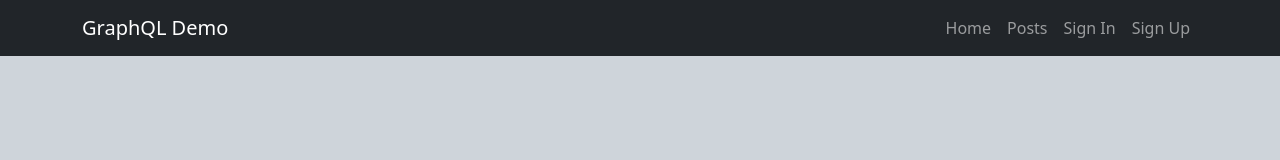
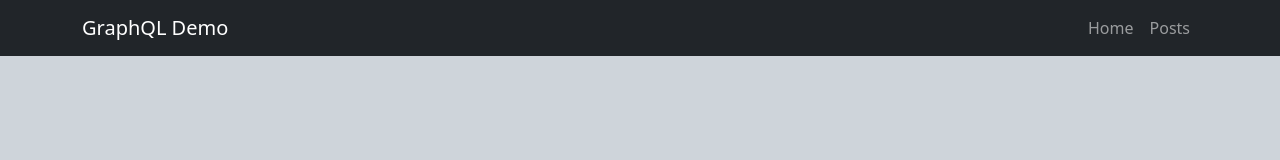
Before and after one commit to Yousuf-95/client-graphql-course, a React (Create React App) app: page / in a window 1280 px wide. Shown: the top 160 px of the page. Built offline with nearby package versions, Linux system fonts and the light colour scheme; the HTML template or start-up script is replaced by a standard one.

Commit message:
Conditional rendering of sign in/sign up links

```diff
--- a/src/components/Navbar/Navbar.js
+++ b/src/components/Navbar/Navbar.js
@@ -1,8 +1,12 @@
+import { useContext } from 'react';
 import Container from 'react-bootstrap/Container';
 import Nav from 'react-bootstrap/Nav';
 import Navbar from 'react-bootstrap/Navbar';
+import { AuthContext } from '../../context/authContext';
 
 function NavigationBar() {
+    const {authState} = useContext(AuthContext);
+
     return (
         <>
             <Navbar bg="dark" variant="dark" style={{"position": "absolute", "width": "100vw", "top": "0"}}>
@@ -11,8 +15,9 @@ function NavigationBar() {
                     <Nav className="">
                         <Nav.Link href="/">Home</Nav.Link>
                         <Nav.Link href="/posts">Posts</Nav.Link>
-                        <Nav.Link href="/signin">Sign In</Nav.Link>
-                        <Nav.Link href="#pricing">Sign Up</Nav.Link>
+                        {authState.isAuthenticated === 'false' && <Nav.Link href="/signin">Sign In</Nav.Link>}
+                        {authState.isAuthenticated === 'false' && <Nav.Link href="#pricing">Sign Up</Nav.Link>}
+
                     </Nav>
                 </Container>
             </Navbar>
```
